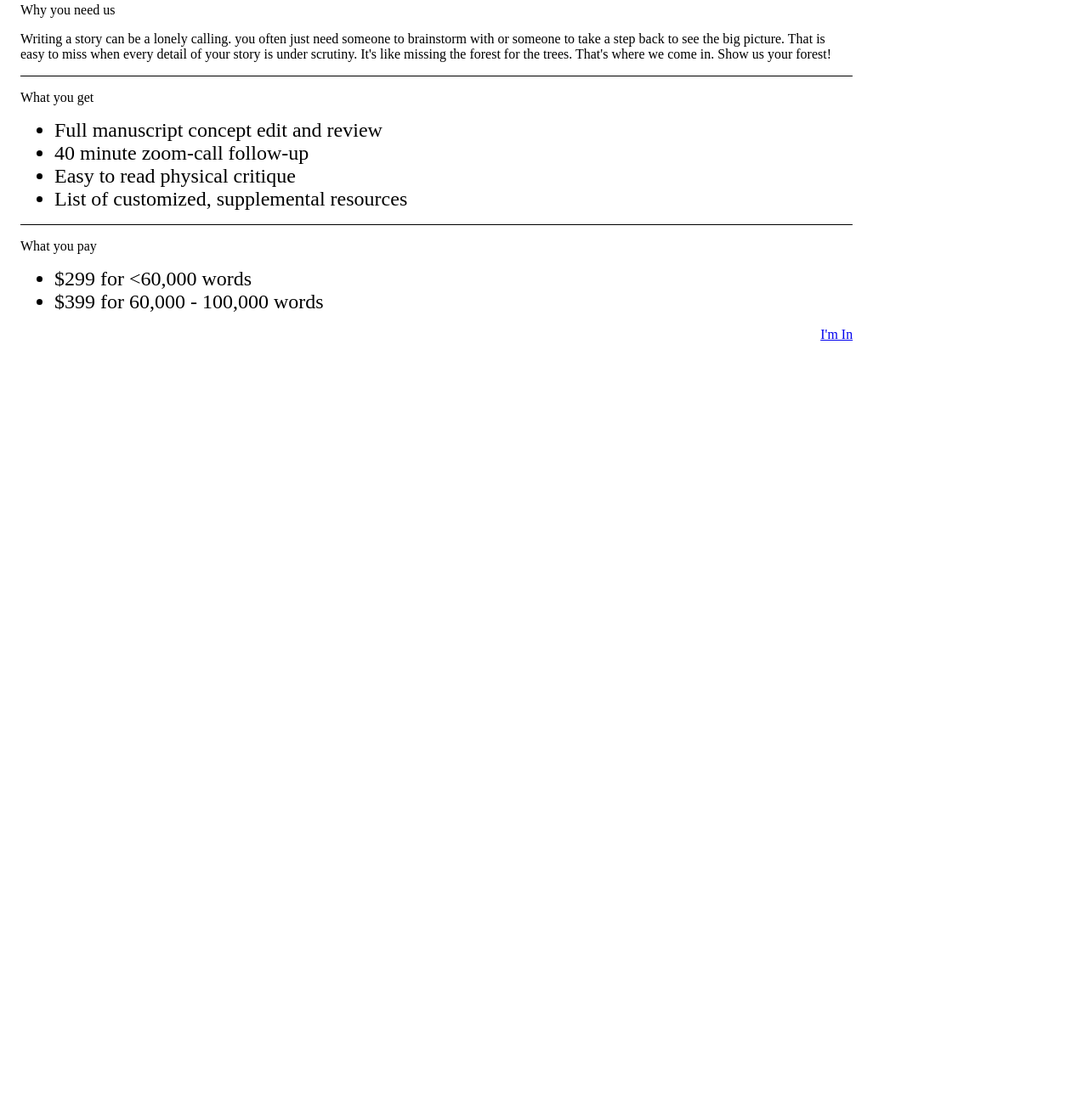
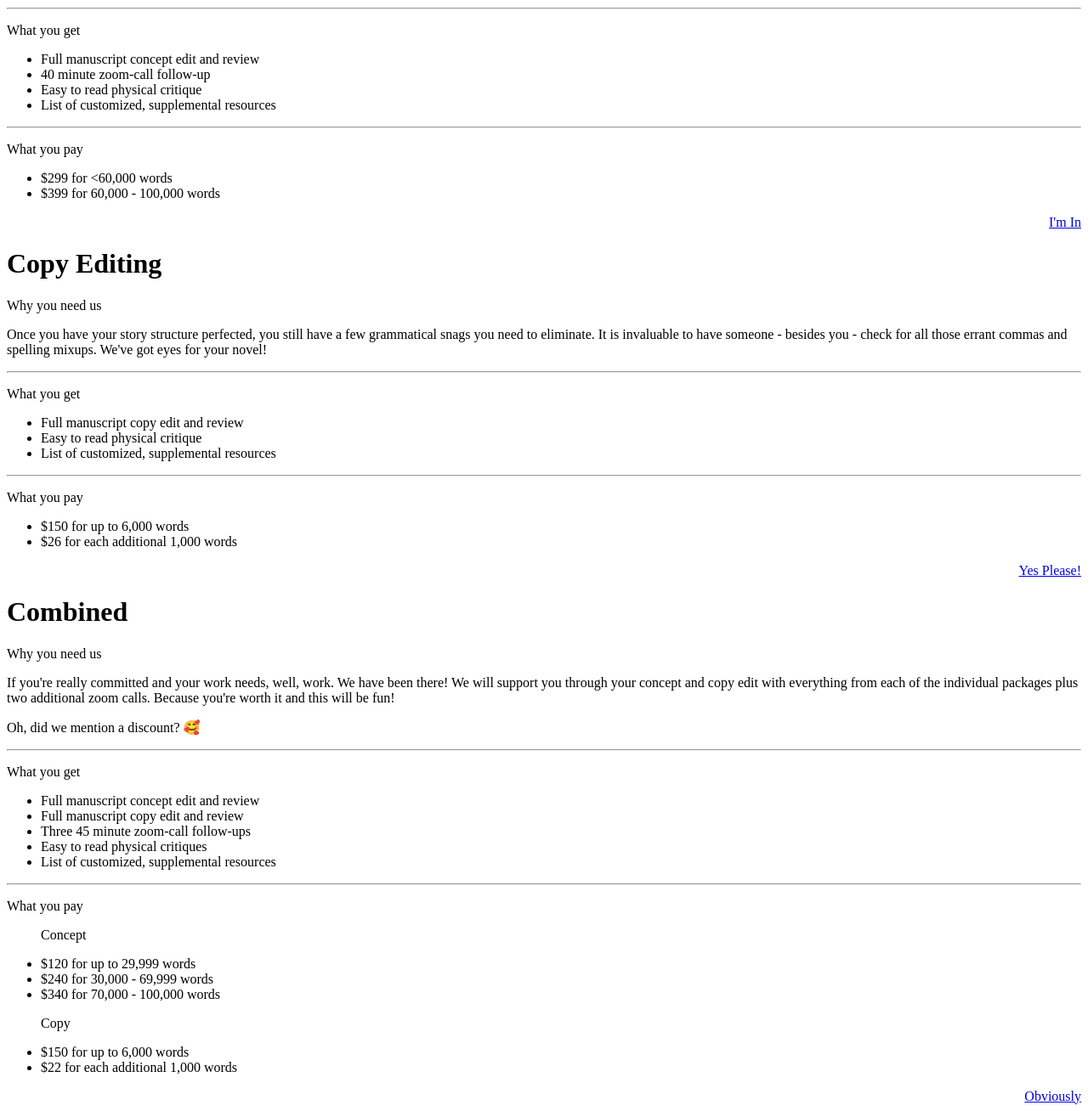
Before and after one commit to neilscheuermann/books-and-buns-v2, a Gatsby site: page /editing in a window 1280 px wide. Shown: the part 165-1473 px from the top of the page at 85% size. Before the commit the page ends 800 px from the top, so only its background shows below. Built offline with nearby package versions, Linux system fonts and the light colour scheme; Gatsby itself is replaced by a stand-in of ours.

Commit message:
Adds editing page content

```diff
--- a/src/pages/editing.js
+++ b/src/pages/editing.js
@@ -1,14 +1,14 @@
 import React from 'react'
 import styled from 'styled-components'
 import { Link } from 'gatsby'
-import { MOBILE_MAX_WIDTH, WEB_MIN_WIDTH } from '../styles/GlobalStyles'
+import { MOBILE_MAX_WIDTH } from '../styles/GlobalStyles'
 
 export default function EditingPage() {
   return (
-    <WrapperStyles>
+    <WrapperStyles className="apply-max-width">
       <SectionStyles>
-        <h1 className="jc-center">Concept Editing</h1>
-        <p className="jc-center">Why you need us</p>
+        <h1 className="center-text">Concept Editing</h1>
+        <p className="center-text">Why you need us</p>
         <p>
           Writing a story can be a lonely calling. you often just need someone
           to brainstorm with or someone to take a step back to see the big
@@ -16,8 +16,8 @@ export default function EditingPage() {
           scrutiny. It's like missing the forest for the trees. That's where we
           come in. Show us your forest!
         </p>
-        <LineDivider />
-        <p className="jc-center">What you get</p>
+        <hr />
+        <p className="center-text">What you get</p>
         <div className="jc-center">
           <ul>
             <li>Full manuscript concept edit and review</li>
@@ -26,8 +26,8 @@ export default function EditingPage() {
             <li>List of customized, supplemental resources</li>
           </ul>
         </div>
-        <LineDivider />
-        <p className="jc-center">What you pay</p>
+        <hr />
+        <p className="center-text">What you pay</p>
         <div className="jc-center">
           <ul>
             <li>$299 for {'<60,000'} words</li>
@@ -40,57 +40,98 @@ export default function EditingPage() {
           </Link>
         </ButtonWrapper>
       </SectionStyles>
+
+      <SectionStyles>
+        <h1 className="center-text">Copy Editing</h1>
+        <p className="center-text">Why you need us</p>
+        <p>
+          Once you have your story structure perfected, you still have a few
+          grammatical snags you need to eliminate. It is invaluable to have
+          someone - besides you - check for all those errant commas and spelling
+          mixups. We've got eyes for your novel!
+        </p>
+        <hr />
+        <p className="center-text">What you get</p>
+        <div className="jc-center">
+          <ul>
+            <li>Full manuscript copy edit and review</li>
+            <li>Easy to read physical critique</li>
+            <li>List of customized, supplemental resources</li>
+          </ul>
+        </div>
+        <hr />
+        <p className="center-text">What you pay</p>
+        <div className="jc-center">
+          <ul>
+            <li>$150 for up to 6,000 words</li>
+            <li>$26 for each additional 1,000 words</li>
+          </ul>
+        </div>
+        <ButtonWrapper>
+          <Link className="button" to="/connect">
+            Yes Please!
+          </Link>
+        </ButtonWrapper>
+      </SectionStyles>
+
+      <SectionStyles>
+        <h1 className="center-text">Combined</h1>
+        <p className="center-text">Why you need us</p>
+        <p>
+          If you're really committed and your work needs, well, work. We have
+          been there! We will support you through your concept and copy edit
+          with everything from each of the individual packages plus two
+          additional zoom calls. Because you're worth it and this will be fun!
+        </p>
+        <p>
+          {' '}
+          Oh, did we mention a discount?{' '}
+          <span role="img" aria-label="happy hearts emoji">
+            🥰
+          </span>
+        </p>
+        <hr />
+        <p className="center-text">What you get</p>
+        <div className="jc-center">
+          <ul>
+            <li>Full manuscript concept edit and review</li>
+            <li>Full manuscript copy edit and review</li>
+            <li>Three 45 minute zoom-call follow-ups</li>
+            <li>Easy to read physical critiques</li>
+            <li>List of customized, supplemental resources</li>
+          </ul>
+        </div>
+        <hr />
+        <p className="center-text">What you pay</p>
+        <div className="jc-center">
+          <ul>
+            <p>Concept</p>
+            <li>$120 for up to 29,999 words</li>
+            <li>$240 for 30,000 - 69,999 words</li>
+            <li>$340 for 70,000 - 100,000 words</li>
+            <p>Copy</p>
+            <li>$150 for up to 6,000 words</li>
+            <li>$22 for each additional 1,000 words</li>
+          </ul>
+        </div>
+        <ButtonWrapper>
+          <Link className="button" to="/connect">
+            Obviously
+          </Link>
+        </ButtonWrapper>
+      </SectionStyles>
     </WrapperStyles>
   )
 }
-
-const LineDivider = () => (
-  <div className="jc-center">
-    <div
-      style={{
-        borderBottom: '1px solid black',
-        width: '100%',
-        margin: '16px 0',
-      }}
-    ></div>
-  </div>
-)
 
 const WrapperStyles = styled.div`
   display: flex;
   flex-direction: column;
   align-items: center;
   justify-content: center;
-  margin-top: 24px;
-  @media only screen and (min-width: ${WEB_MIN_WIDTH}) {
-    width: 80%;
-  }
 `
 
-const SectionStyles = styled.div`
-  margin: 48px 0;
-  padding: 16px;
-
-  @media (max-width: ${MOBILE_MAX_WIDTH}) {
-    margin: 0;
-    padding: 32px 16px;
-  }
-
-  h1 {
-    font-size: 2em;
-    text-decoration: underline;
-  }
-
-  ul {
-    @media only screen and (min-width: ${WEB_MIN_WIDTH}) {
-      width: 45%;
-    }
-  }
-
-  li {
-    font-size: 1.5em;
-  }
-`
+const SectionStyles = styled.div``
 
 const ButtonWrapper = styled.div`
   display: flex;
--- a/src/styles/GlobalStyles.js
+++ b/src/styles/GlobalStyles.js
@@ -42,6 +42,12 @@ const GlobalStyles = createGlobalStyle`
   a {
     color: inherit;
     text-decoration: none;
+  }
+
+  hr {
+    border-bottom: 1px solid black;
+    width: 100%;
+    margin: 16px 0;
   }
 
   button {
```
